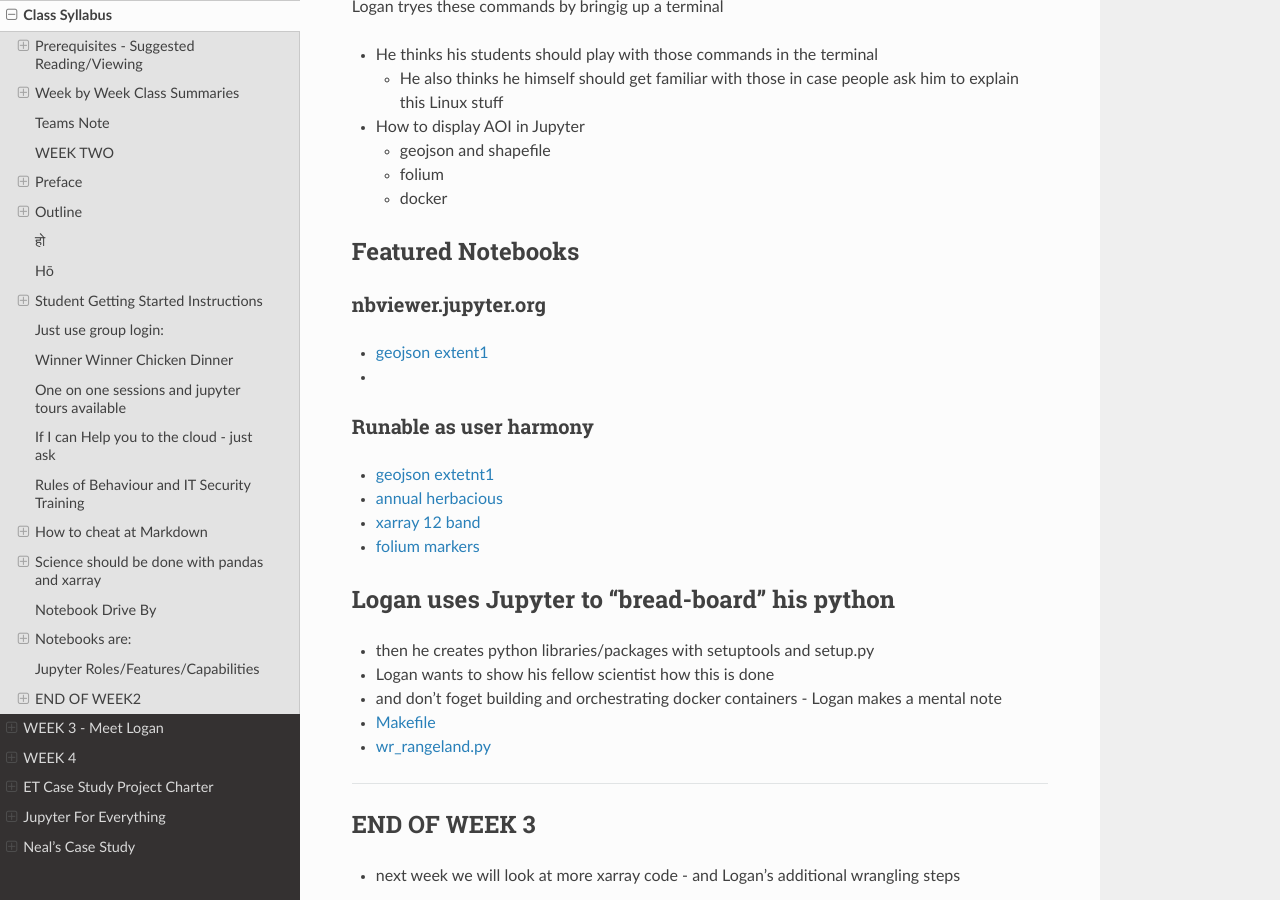
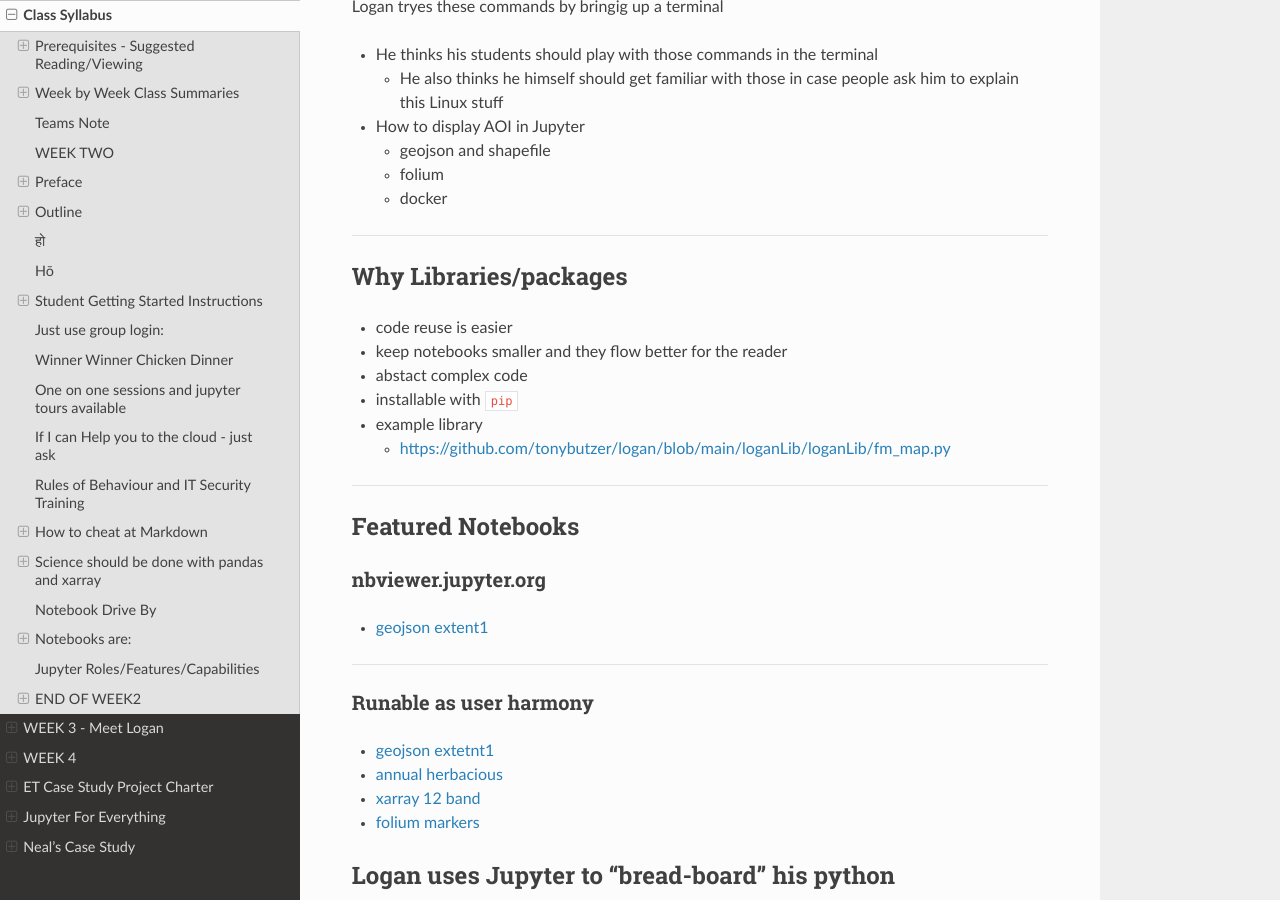
Before and after one commit to tonybutzer/harmony, a Sphinx documentation site: the page built from documentation/source/00weekbyweek.md, in a window 1280 px wide and 900 px high, scrolled down 18059 px. Built offline with Sphinx 7.4.7 and the Read the Docs theme 2.0.0, drawn with Linux system fonts in a browser that asks for light colours; pages that are not in the unit, such as notebooks, are missing from menus.

Commit message:
automatic git update from Makefile

```diff
--- a/documentation/source/00weekbyweek.md
+++ b/documentation/source/00weekbyweek.md
@@ -653,11 +653,21 @@ Logan tryes these commands by bringig up a terminal
 	- folium
 	- docker
 
+---
+## Why Libraries/packages
+- code reuse is easier
+- keep notebooks smaller and they flow better for the reader
+- abstact complex code
+- installable with `pip`
+- example library
+	- [https://github.com/tonybutzer/logan/blob/main/loganLib/loganLib/fm_map.py](https://github.com/tonybutzer/logan/blob/main/loganLib/loganLib/fm_map.py)
+
+---
 ## Featured Notebooks
 ### nbviewer.jupyter.org
 - [geojson extent1](https://nbviewer.jupyter.org/github/tonybutzer/logan/blob/main/00-notebooks/00-portal-scraping/00-geojson-using-lib-logans-extents-displayed.ipynb)
--
 
+---
 
 
 ### Runable as user harmony
```
